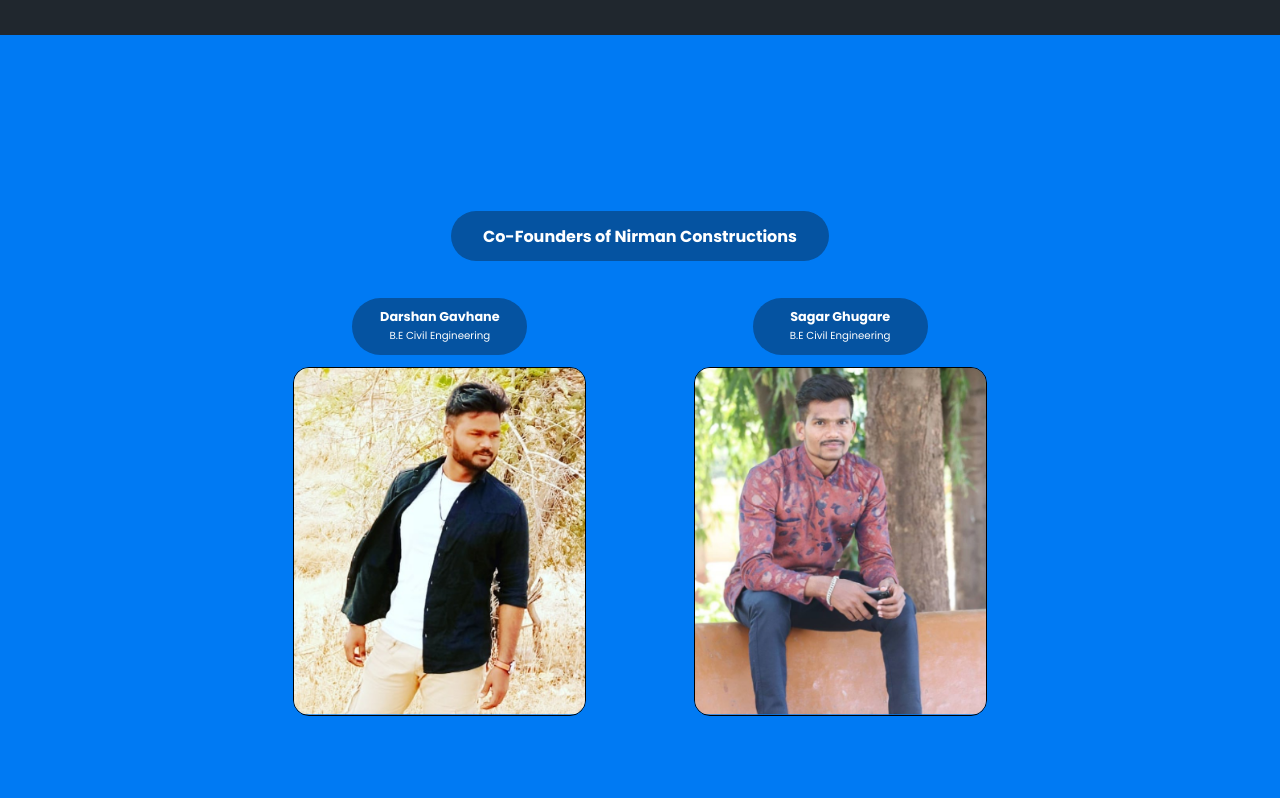
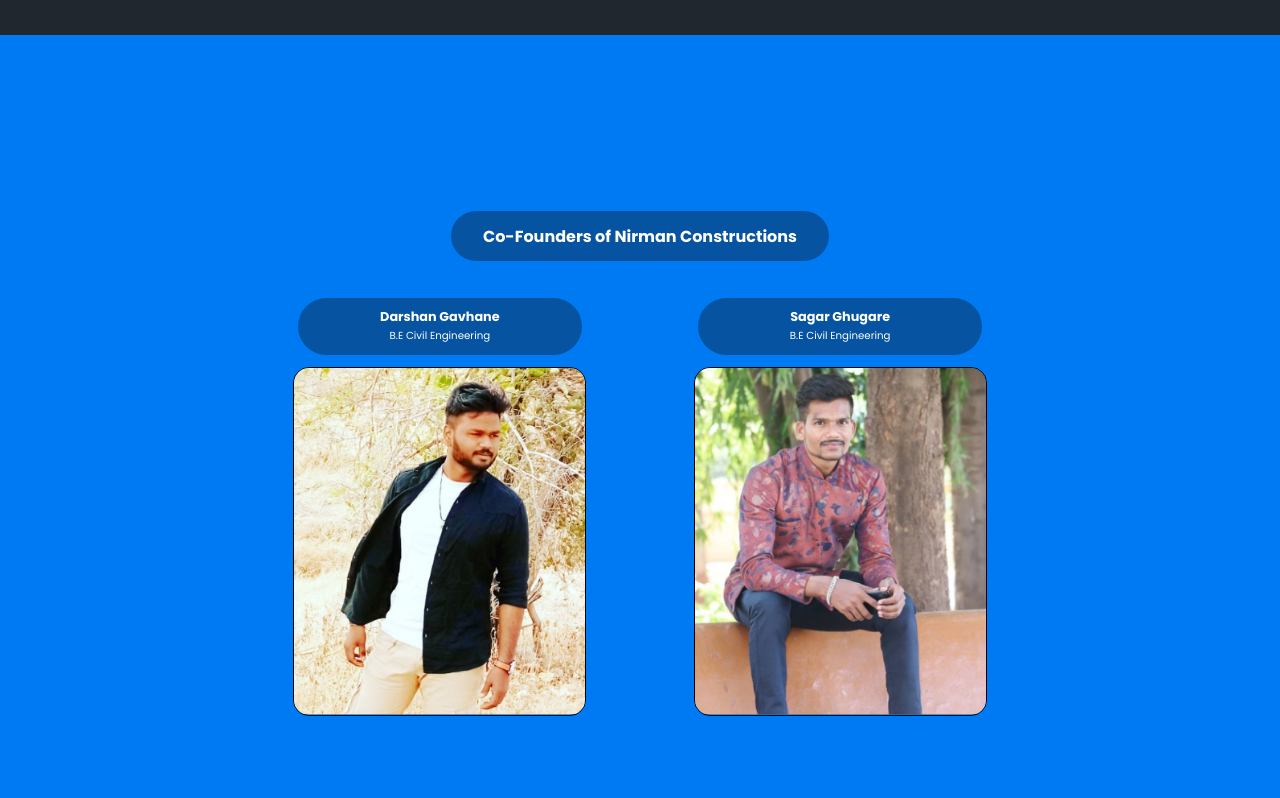
Before and after one commit to saurabhshiradkar/nirmanconstructions, a plain HTML site: page index.html in a window 1280 px wide. Shown: the part 1417-2215 px from the top of the page. Drawn offline with Linux system fonts and the light colour scheme.

Commit message:
name plate issue fixed

```diff
--- a/css/main.scss
+++ b/css/main.scss
@@ -151,7 +151,7 @@
       padding: 0.5em 1em;
       display: inline-block;
       h3 {
-        margin: 1em 26%;
+        margin: 1em 11%;
         box-sizing: border-box;
         border-radius: 5em;
         padding: 0.8em 2em;
```
Also changed, not shown: css/main.css.
